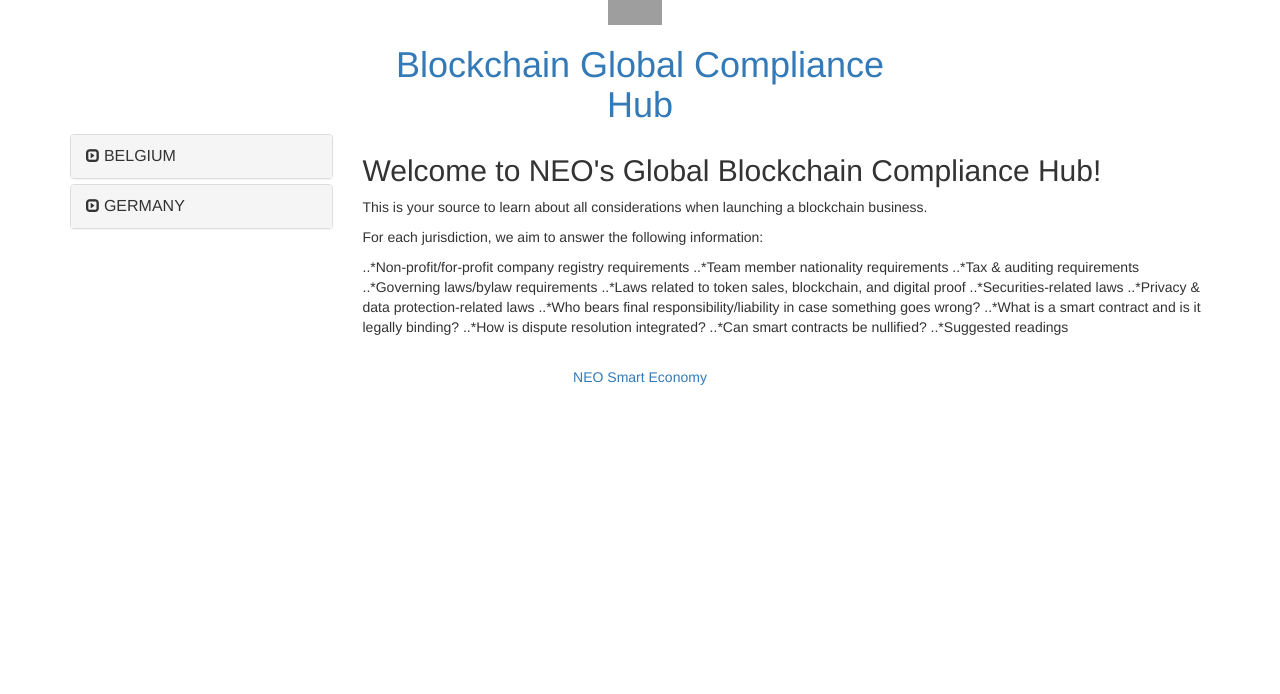
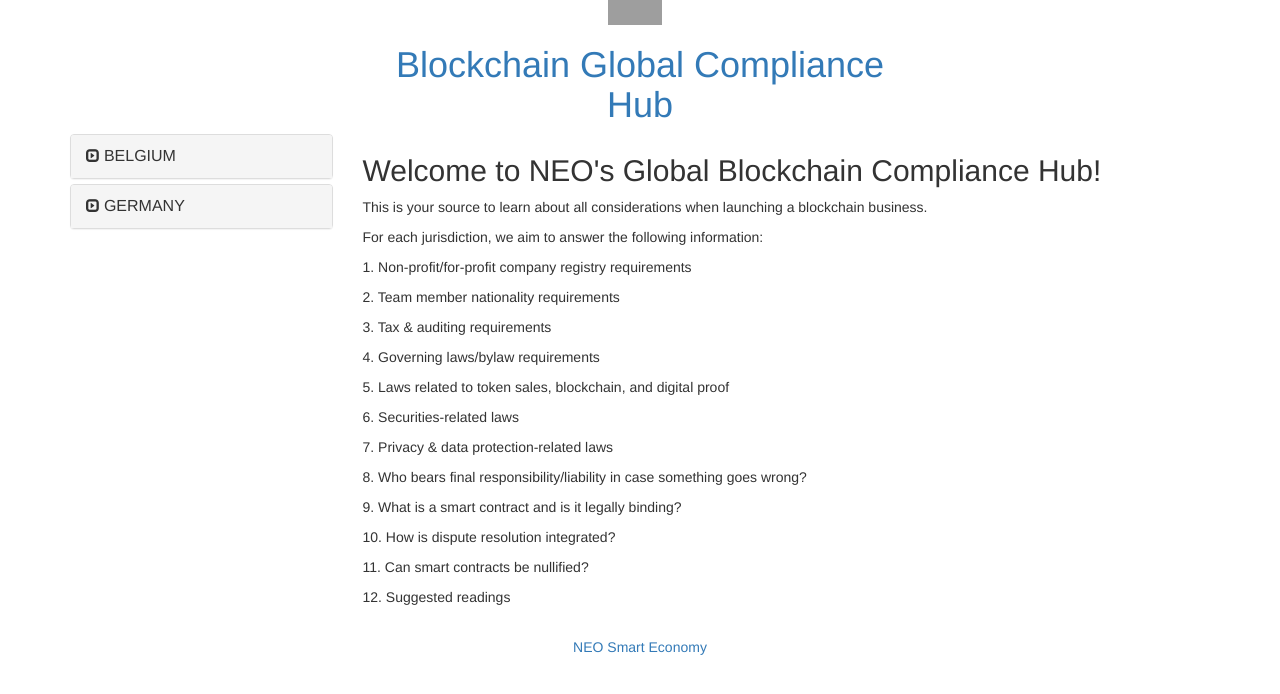
Before and after one commit to neo-project/global-blockchain-compliance-hub, a Jekyll site: the page built from index.html, in a window 1280 px wide. Shown: the top 694 px of the page. Built offline with Jekyll 4.4.1, drawn with Linux system fonts in a browser that asks for light colours; nearby versions of some CDN libraries.

Commit message:
Update index.html

```diff
--- a/index.html
+++ b/index.html
@@ -7,18 +7,18 @@
   <h2>Welcome to NEO's Global Blockchain Compliance Hub!</h2>
   <p>This is your source to learn about all considerations when launching a blockchain business. </p>
   <p>For each jurisdiction, we aim to answer the following information: </p>
-  ..*Non-profit/for-profit company registry requirements
-  ..*Team member nationality requirements
-  ..*Tax & auditing requirements
-  ..*Governing laws/bylaw requirements
-  ..*Laws related to token sales, blockchain, and digital proof
-  ..*Securities-related laws
-  ..*Privacy & data protection-related laws
-  ..*Who bears final responsibility/liability in case something goes wrong?
-  ..*What is a smart contract and is it legally binding?
-  ..*How is dispute resolution integrated?
-  ..*Can smart contracts be nullified?
-  ..*Suggested readings
+  <p>1. Non-profit/for-profit company registry requirements</p>
+  <p>2. Team member nationality requirements</p>
+  <p>3. Tax & auditing requirements</p>
+  <p>4. Governing laws/bylaw requirements</p>
+  <p>5. Laws related to token sales, blockchain, and digital proof </p>
+  <p>6. Securities-related laws </p>
+  <p>7. Privacy & data protection-related laws </p>
+  <p>8. Who bears final responsibility/liability in case something goes wrong?</p>
+  <p>9. What is a smart contract and is it legally binding?</p>
+  <p>10. How is dispute resolution integrated? </p>
+  <p>11. Can smart contracts be nullified? </p>
+  <p>12. Suggested readings</p>
   <p>
 
   <p></p>
```
